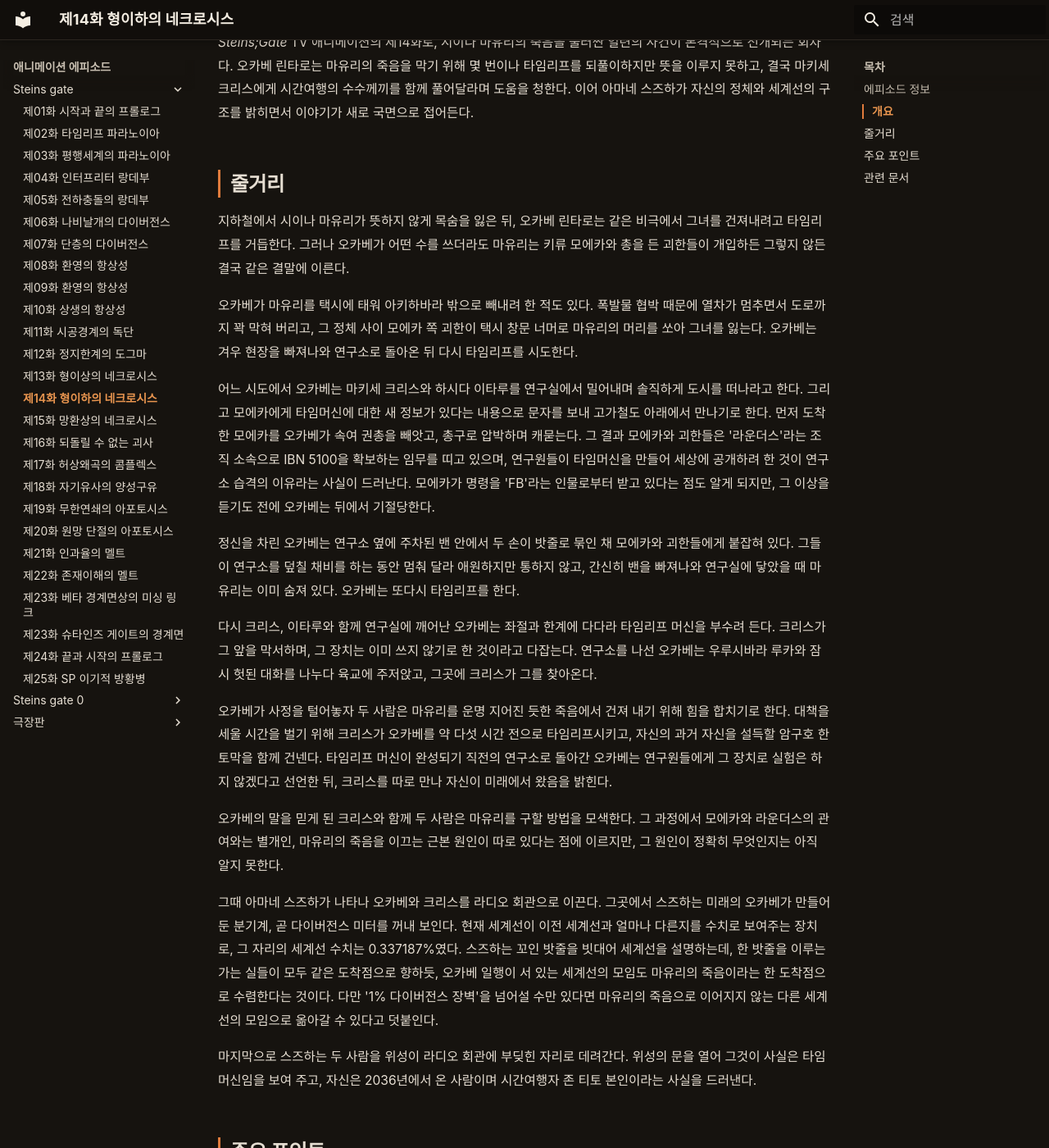
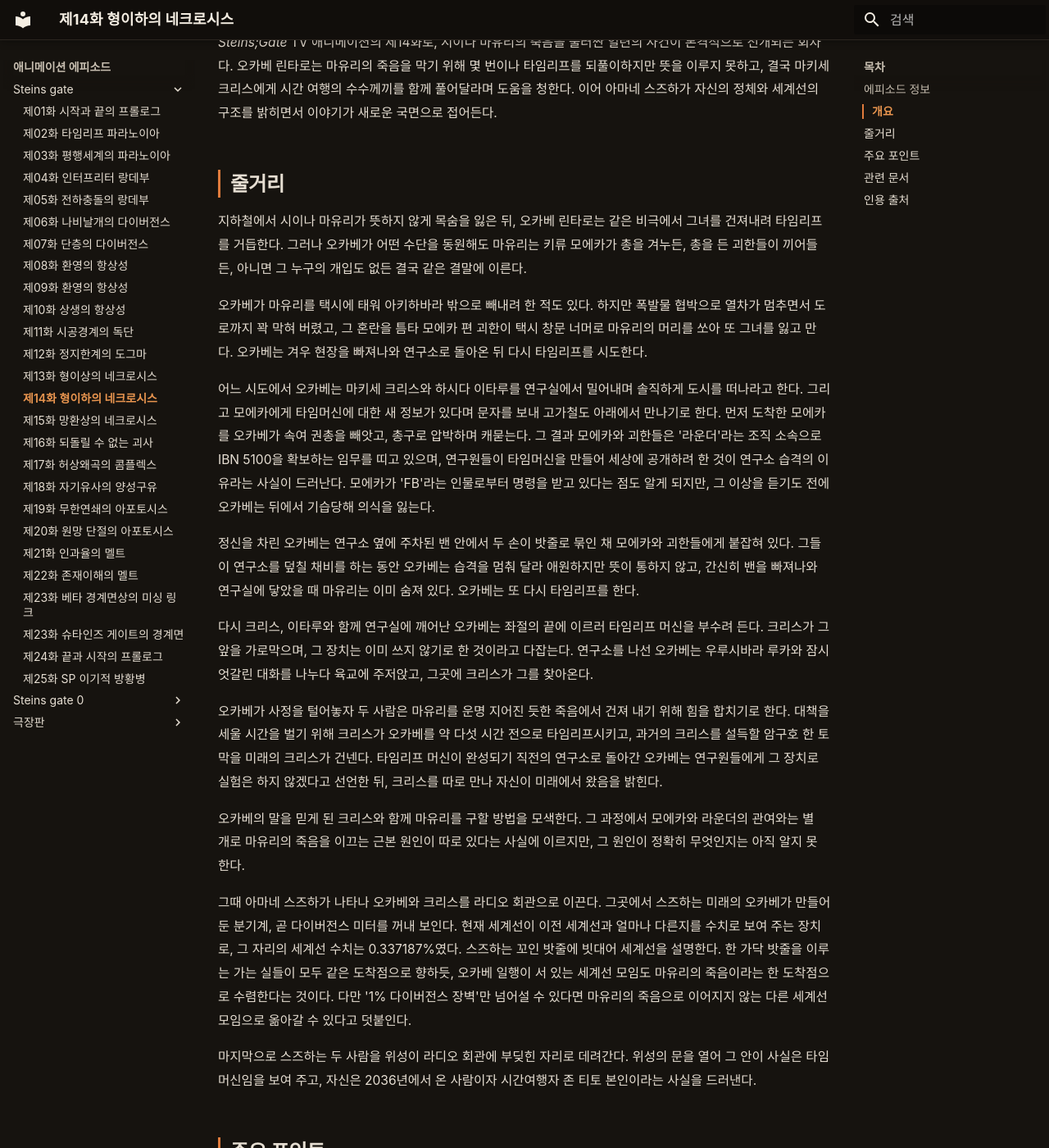
Before and after one commit to sgwiki/sgwiki.github.io, an MkDocs documentation site: the page built from wiki/애니메이션-에피소드/steins-gate/제14화-형이하의-네크로시스.md, in a window 1280 px wide and 1400 px high, scrolled down 1238 px. Shown: the whole window at 82% size. Built offline with MkDocs 1.6.1 and Material for MkDocs 9.7.7, drawn with Linux system fonts in a browser that asks for light colours; some web fonts are replaced; some of the changed text lies outside the part shown.

Commit message:
chore(wiki): 제14화 정비 — 다음 화 표제 정합성·라운더스→라운더 용어 통일·번역투·대명사 모호성·인용 출처 섹션 추가
Co-Authored-By: Claude Opus 4.6 <noreply@anthropic.com>

```diff
--- a/wiki/애니메이션-에피소드/steins-gate/제14화-형이하의-네크로시스.md
+++ b/wiki/애니메이션-에피소드/steins-gate/제14화-형이하의-네크로시스.md
@@ -3,7 +3,7 @@ slug: sg-ep14-physically-necrosis
 date: 2026-06-29
 category: anime-episode
 spoiler: main_story
-description: "*Steins;Gate* 본편 제14화. 시이나 마유리의 죽음을 막지 못한 채 타임리프를 반복하던 오카베 린타로가 마키세 크리스와 힘을 합치기로 하고, 아마네 스즈하가 자신이 시간여행자 존 티토임과 함께 분기계와 세계선의 진실을 밝히는 회차다."
+description: "*Steins;Gate* 본편 제14화. 시이나 마유리의 죽음을 막지 못한 채 타임리프를 반복하던 오카베 린타로가 마키세 크리스와 힘을 합치기로 하고, 아마네 스즈하가 자신의 정체가 시간여행자 존 티토임을 밝히며 분기계와 세계선의 진실을 전하는 회차다."
 ---
 
 !!! warning "스포일러"
@@ -24,39 +24,39 @@ description: "*Steins;Gate* 본편 제14화. 시이나 마유리의 죽음을
 | 각본 | 하나다 잇키 (Jukki Hanada) |
 | 스토리보드 | 와카바야시 칸지 (Kanji Wakabayashi) |
 | 이전 화 | 제13화: 형이상의 네크로시스 (Metaphysical Necrosis -Metaphysics Necrosis-) |
-| 다음 화 | 제15화: 사라진 고리의 네크로시스 (Upon the Missing Ring's Necrosis -Missing Link Necrosis-) |
+| 다음 화 | 제15화: 망환상의 네크로시스 (Upon the Missing Ring's Necrosis -Missing Link Necrosis-) |
 
 ## 개요
 
-*Steins;Gate* TV 애니메이션의 제14화로, 시이나 마유리의 죽음을 둘러싼 일련의 사건이 본격적으로 전개되는 회차다. 오카베 린타로는 마유리의 죽음을 막기 위해 몇 번이나 타임리프를 되풀이하지만 뜻을 이루지 못하고, 결국 마키세 크리스에게 시간여행의 수수께끼를 함께 풀어달라며 도움을 청한다. 이어 아마네 스즈하가 자신의 정체와 세계선의 구조를 밝히면서 이야기가 새로 국면으로 접어든다.
+*Steins;Gate* TV 애니메이션의 제14화로, 시이나 마유리의 죽음을 둘러싼 일련의 사건이 본격적으로 전개되는 회차다. 오카베 린타로는 마유리의 죽음을 막기 위해 몇 번이나 타임리프를 되풀이하지만 뜻을 이루지 못하고, 결국 마키세 크리스에게 시간 여행의 수수께끼를 함께 풀어달라며 도움을 청한다. 이어 아마네 스즈하가 자신의 정체와 세계선의 구조를 밝히면서 이야기가 새로운 국면으로 접어든다.
 
 ## 줄거리
 
-지하철에서 시이나 마유리가 뜻하지 않게 목숨을 잃은 뒤, 오카베 린타로는 같은 비극에서 그녀를 건져내려고 타임리프를 거듭한다. 그러나 오카베가 어떤 수를 쓰더라도 마유리는 키류 모에카와 총을 든 괴한들이 개입하든 그렇지 않든 결국 같은 결말에 이른다.
+지하철에서 시이나 마유리가 뜻하지 않게 목숨을 잃은 뒤, 오카베 린타로는 같은 비극에서 그녀를 건져내려 타임리프를 거듭한다. 그러나 오카베가 어떤 수단을 동원해도 마유리는 키류 모에카가 총을 겨누든, 총을 든 괴한들이 끼어들든, 아니면 그 누구의 개입도 없든 결국 같은 결말에 이른다.
 
-오카베가 마유리를 택시에 태워 아키하바라 밖으로 빼내려 한 적도 있다. 폭발물 협박 때문에 열차가 멈추면서 도로까지 꽉 막혀 버리고, 그 정체 사이 모에카 쪽 괴한이 택시 창문 너머로 마유리의 머리를 쏘아 그녀를 잃는다. 오카베는 겨우 현장을 빠져나와 연구소로 돌아온 뒤 다시 타임리프를 시도한다.
+오카베가 마유리를 택시에 태워 아키하바라 밖으로 빼내려 한 적도 있다. 하지만 폭발물 협박으로 열차가 멈추면서 도로까지 꽉 막혀 버렸고, 그 혼란을 틈타 모에카 편 괴한이 택시 창문 너머로 마유리의 머리를 쏘아 또 그녀를 잃고 만다. 오카베는 겨우 현장을 빠져나와 연구소로 돌아온 뒤 다시 타임리프를 시도한다.
 
-어느 시도에서 오카베는 마키세 크리스와 하시다 이타루를 연구실에서 밀어내며 솔직하게 도시를 떠나라고 한다. 그리고 모에카에게 타임머신에 대한 새 정보가 있다는 내용으로 문자를 보내 고가철도 아래에서 만나기로 한다. 먼저 도착한 모에카를 오카베가 속여 권총을 빼앗고, 총구로 압박하며 캐묻는다. 그 결과 모에카와 괴한들은 '라운더스'라는 조직 소속으로 IBN 5100을 확보하는 임무를 띠고 있으며, 연구원들이 타임머신을 만들어 세상에 공개하려 한 것이 연구소 습격의 이유라는 사실이 드러난다. 모에카가 명령을 'FB'라는 인물로부터 받고 있다는 점도 알게 되지만, 그 이상을 듣기도 전에 오카베는 뒤에서 기절당한다.
+어느 시도에서 오카베는 마키세 크리스와 하시다 이타루를 연구실에서 밀어내며 솔직하게 도시를 떠나라고 한다. 그리고 모에카에게 타임머신에 대한 새 정보가 있다며 문자를 보내 고가철도 아래에서 만나기로 한다. 먼저 도착한 모에카를 오카베가 속여 권총을 빼앗고, 총구로 압박하며 캐묻는다. 그 결과 모에카와 괴한들은 '라운더'라는 조직 소속으로 IBN 5100을 확보하는 임무를 띠고 있으며, 연구원들이 타임머신을 만들어 세상에 공개하려 한 것이 연구소 습격의 이유라는 사실이 드러난다. 모에카가 'FB'라는 인물로부터 명령을 받고 있다는 점도 알게 되지만, 그 이상을 듣기도 전에 오카베는 뒤에서 기습당해 의식을 잃는다.
 
-정신을 차린 오카베는 연구소 옆에 주차된 밴 안에서 두 손이 밧줄로 묶인 채 모에카와 괴한들에게 붙잡혀 있다. 그들이 연구소를 덮칠 채비를 하는 동안 멈춰 달라 애원하지만 통하지 않고, 간신히 밴을 빠져나와 연구실에 닿았을 때 마유리는 이미 숨져 있다. 오카베는 또다시 타임리프를 한다.
+정신을 차린 오카베는 연구소 옆에 주차된 밴 안에서 두 손이 밧줄로 묶인 채 모에카와 괴한들에게 붙잡혀 있다. 그들이 연구소를 덮칠 채비를 하는 동안 오카베는 습격을 멈춰 달라 애원하지만 뜻이 통하지 않고, 간신히 밴을 빠져나와 연구실에 닿았을 때 마유리는 이미 숨져 있다. 오카베는 또 다시 타임리프를 한다.
 
-다시 크리스, 이타루와 함께 연구실에 깨어난 오카베는 좌절과 한계에 다다라 타임리프 머신을 부수려 든다. 크리스가 그 앞을 막서하며, 그 장치는 이미 쓰지 않기로 한 것이라고 다잡는다. 연구소를 나선 오카베는 우루시바라 루카와 잠시 헛된 대화를 나누다 육교에 주저앉고, 그곳에 크리스가 그를 찾아온다.
+다시 크리스, 이타루와 함께 연구실에 깨어난 오카베는 좌절의 끝에 이르러 타임리프 머신을 부수려 든다. 크리스가 그 앞을 가로막으며, 그 장치는 이미 쓰지 않기로 한 것이라고 다잡는다. 연구소를 나선 오카베는 우루시바라 루카와 잠시 엇갈린 대화를 나누다 육교에 주저앉고, 그곳에 크리스가 그를 찾아온다.
 
-오카베가 사정을 털어놓자 두 사람은 마유리를 운명 지어진 듯한 죽음에서 건져 내기 위해 힘을 합치기로 한다. 대책을 세울 시간을 벌기 위해 크리스가 오카베를 약 다섯 시간 전으로 타임리프시키고, 자신의 과거 자신을 설득할 암구호 한 토막을 함께 건넨다. 타임리프 머신이 완성되기 직전의 연구소로 돌아간 오카베는 연구원들에게 그 장치로 실험은 하지 않겠다고 선언한 뒤, 크리스를 따로 만나 자신이 미래에서 왔음을 밝힌다.
+오카베가 사정을 털어놓자 두 사람은 마유리를 운명 지어진 듯한 죽음에서 건져 내기 위해 힘을 합치기로 한다. 대책을 세울 시간을 벌기 위해 크리스가 오카베를 약 다섯 시간 전으로 타임리프시키고, 과거의 크리스를 설득할 암구호 한 토막을 미래의 크리스가 건넨다. 타임리프 머신이 완성되기 직전의 연구소로 돌아간 오카베는 연구원들에게 그 장치로 실험은 하지 않겠다고 선언한 뒤, 크리스를 따로 만나 자신이 미래에서 왔음을 밝힌다.
 
-오카베의 말을 믿게 된 크리스와 함께 두 사람은 마유리를 구할 방법을 모색한다. 그 과정에서 모에카와 라운더스의 관여와는 별개인, 마유리의 죽음을 이끄는 근본 원인이 따로 있다는 점에 이르지만, 그 원인이 정확히 무엇인지는 아직 알지 못한다.
+오카베의 말을 믿게 된 크리스와 함께 마유리를 구할 방법을 모색한다. 그 과정에서 모에카와 라운더의 관여와는 별개로 마유리의 죽음을 이끄는 근본 원인이 따로 있다는 사실에 이르지만, 그 원인이 정확히 무엇인지는 아직 알지 못한다.
 
-그때 아마네 스즈하가 나타나 오카베와 크리스를 라디오 회관으로 이끈다. 그곳에서 스즈하는 미래의 오카베가 만들어둔 분기계, 곧 다이버전스 미터를 꺼내 보인다. 현재 세계선이 이전 세계선과 얼마나 다른지를 수치로 보여주는 장치로, 그 자리의 세계선 수치는 0.337187%였다. 스즈하는 꼬인 밧줄을 빗대어 세계선을 설명하는데, 한 밧줄을 이루는 가는 실들이 모두 같은 도착점으로 향하듯, 오카베 일행이 서 있는 세계선의 모임도 마유리의 죽음이라는 한 도착점으로 수렴한다는 것이다. 다만 '1% 다이버전스 장벽'을 넘어설 수만 있다면 마유리의 죽음으로 이어지지 않는 다른 세계선의 모임으로 옮아갈 수 있다고 덧붙인다.
+그때 아마네 스즈하가 나타나 오카베와 크리스를 라디오 회관으로 이끈다. 그곳에서 스즈하는 미래의 오카베가 만들어둔 분기계, 곧 다이버전스 미터를 꺼내 보인다. 현재 세계선이 이전 세계선과 얼마나 다른지를 수치로 보여 주는 장치로, 그 자리의 세계선 수치는 0.337187%였다. 스즈하는 꼬인 밧줄에 빗대어 세계선을 설명한다. 한 가닥 밧줄을 이루는 가는 실들이 모두 같은 도착점으로 향하듯, 오카베 일행이 서 있는 세계선 모임도 마유리의 죽음이라는 한 도착점으로 수렴한다는 것이다. 다만 '1% 다이버전스 장벽'만 넘어설 수 있다면 마유리의 죽음으로 이어지지 않는 다른 세계선 모임으로 옮아갈 수 있다고 덧붙인다.
 
-마지막으로 스즈하는 두 사람을 위성이 라디오 회관에 부딪힌 자리로 데려간다. 위성의 문을 열어 그것이 사실은 타임머신임을 보여 주고, 자신은 2036년에서 온 사람이며 시간여행자 존 티토 본인이라는 사실을 드러낸다.
+마지막으로 스즈하는 두 사람을 위성이 라디오 회관에 부딪힌 자리로 데려간다. 위성의 문을 열어 그 안이 사실은 타임머신임을 보여 주고, 자신은 2036년에서 온 사람이자 시간여행자 존 티토 본인이라는 사실을 드러낸다.
 
 ## 주요 포인트
 
 - **마유리의 죽음에 대한 수속**: 오카베가 어떤 경로를 택해도 마유리가 같은 결말에 이르는 것은, 모에카와 괴한들의 개입 여부와 무관하게 그녀의 죽음으로 수속되는 세계선에 일행이 머물러 있기 때문이다. 이 회차는 그 사실을 오카베와 크리스가 직접 추론하는 전환점이 된다.
-- **라운더스·IBN 5100·FB의 정체**: 모에카를 총구로 압박하며 캐묻는 장면에서 라운더스라는 조직의 존재, IBN 5100을 확보하려는 목적, 그리고 명령 출처인 'FB'라는 코드네임이 한꺼번에 드러난다. 연구소가 표적이 된 이유가 타임머신 제작과 공개 시도에 있었다는 점도 밝혀진다.
+- **라운더·IBN 5100·FB의 정체**: 모에카를 총구로 압박하며 캐묻는 장면에서 라운더라는 조직의 존재, IBN 5100을 확보하려는 목적, 그리고 명령 출처인 'FB'라는 코드네임이 한꺼번에 드러난다. 연구소가 표적이 된 이유가 타임머신 제작과 공개 시도에 있었다는 점도 밝혀진다.
 - **크리스와의 동맹**: 오카베가 단독으로는 한계에 다다랐음을 인정하고 크리스와 협력 체제를 갖춘다. 약 다섯 시간의 타임리프로 전략을 짤 시간을 벌고, 암구호로 과거의 크리스를 설득하는 구조가 처음 등장한다.
 - **다이버전스 미터의 등장**: 미래의 오카베가 만들어둔 장치가 현재 세계선을 수치(0.337187%)로 시각화한다. 이로써 세계선이 막연한 감이 아니라 측정 가능한 대상으로 바뀐다.
-- **밧줄 비유와 어트랙터 필드**: 꼬인 밧줄과 실가닥의 비유로 세계선 모임과 도착점의 수렴을 설명한다. 마유리의 죽음이라는 도착점을 바꾸려면 '1% 다이버전스 장벽'을 넘어 다른 어트랙터 필드로 건너가야 한다는 과제가 제시된다.
+- **밧줄 비유와 어트랙터 필드**: 꼬인 밧줄과 가는 실의 비유로 세계선 모임과 도착점의 수렴을 설명한다. 마유리의 죽음이라는 도착점을 바꾸려면 '1% 다이버전스 장벽'을 넘어 다른 어트랙터 필드로 건너가야 한다는 과제가 제시된다.
 - **스즈하의 정체 공개**: 위성으로 둔갑했던 물체가 사실은 타임머신이며, 스즈하 자신이 2036년에서 온 시간여행자 존 티토 본인이라는 사실이 밝혀진다.
 
 ## 관련 문서
@@ -87,3 +87,5 @@ description: "*Steins;Gate* 본편 제14화. 시이나 마유리의 죽음을
 - [미래 가젯 연구소](../../organization/미래-가젯-연구소.md)
 - [아키하바라](../../setting/아키하바라.md)
 - [슈타인즈 게이트 2011년 TV 애니메이션](../../lore/슈타인즈-게이트-2011년-TV-애니메이션.md)
+
+## 인용 출처
```
